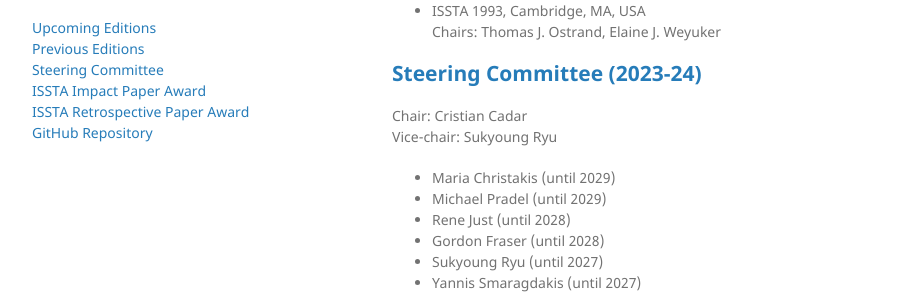
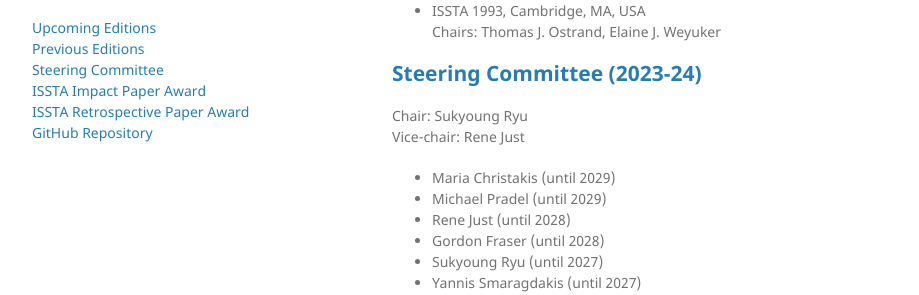
Before and after one commit to issta-conferences/issta-conferences.github.io, a Jekyll site: the page built from index.md, in a window 1280 px wide and 900 px high, scrolled down 1298 px. Shown: the part 154-449 px from the top of the window, without its empty margins (178-1097 px from the left). Built offline with Jekyll 4.4.1, drawn with Linux system fonts in a browser that asks for light colours; our own code applies the rules of GitHub Pages for plain Markdown files.

Commit message:
Updated chair and vice-chair of SC

```diff
--- a/index.md
+++ b/index.md
@@ -66,8 +66,8 @@ The ACM SIGSOFT International Symposium on Software Testing and Analysis (ISSTA)
 
 ## <a name="steering">Steering Committee (2023-24)</a>
 
-Chair: Cristian Cadar <br/>
-Vice-chair: Sukyoung Ryu <br/>
+Chair: Sukyoung Ryu<br/>
+Vice-chair: Rene Just<br/>
 
 * Maria Christakis (until 2029)
 * Michael Pradel (until 2029)
```
